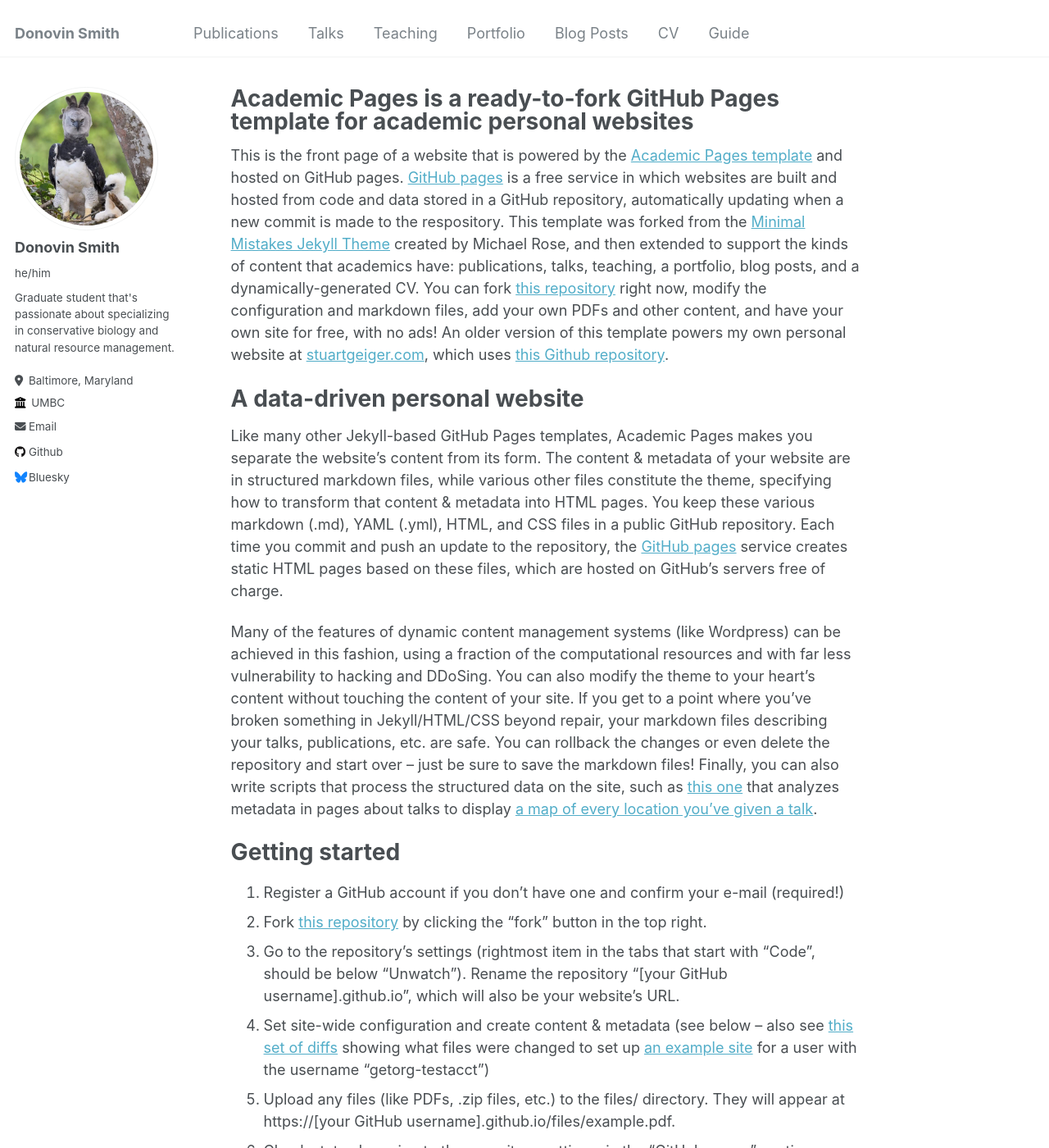
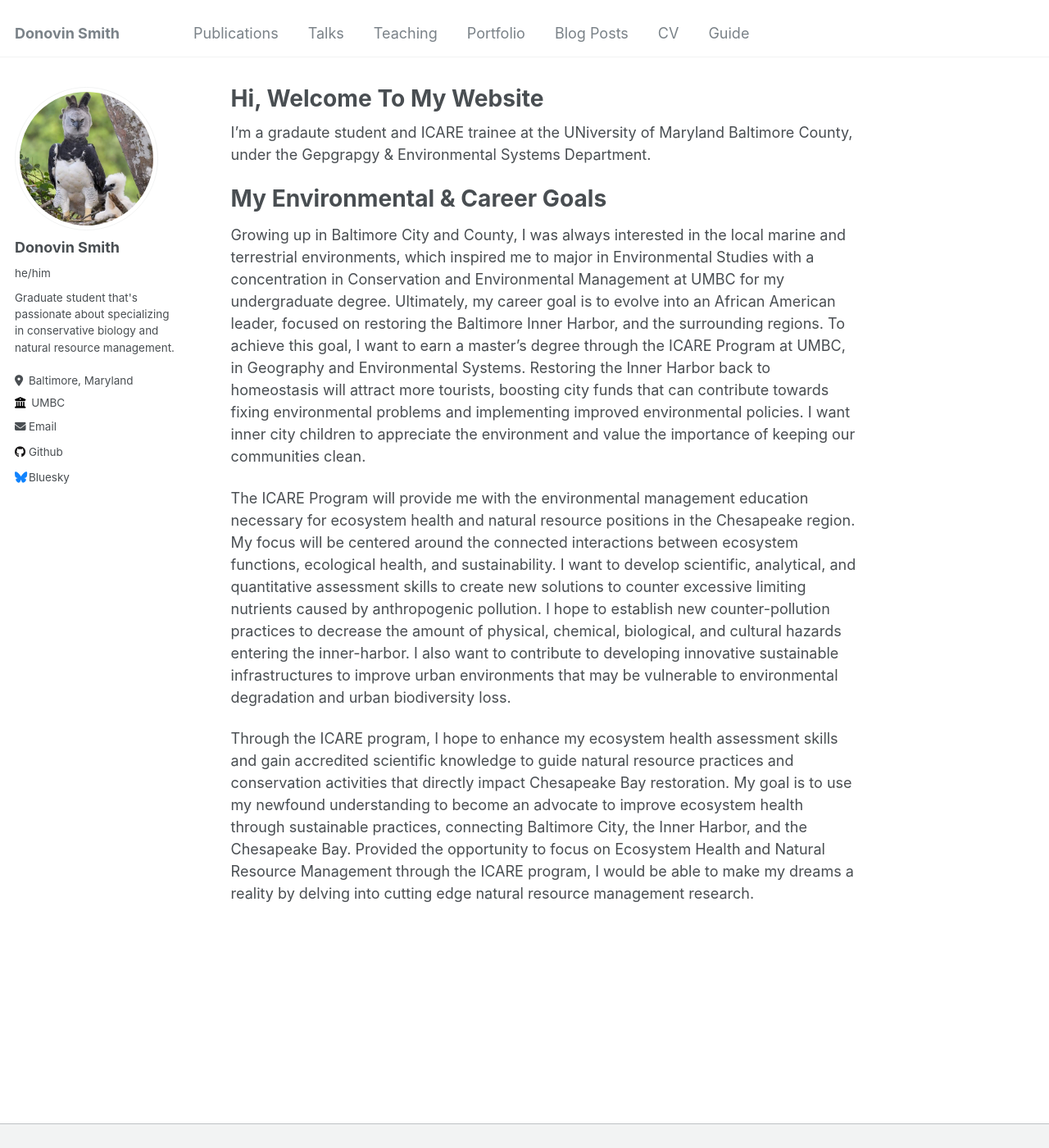
Before and after one commit to Donovin89/Donovin89.github.io, a Jekyll site: the page built from _pages/about.md, in a window 1280 px wide and 1400 px high. Shown: the whole window at 82% size. Built offline with Jekyll 4.4.1, drawn with Linux system fonts in a browser that asks for light colours; some of the changed text lies outside the part shown.

Commit message:
Update about.md

```diff
--- a/_pages/about.md
+++ b/_pages/about.md
@@ -1,49 +1,24 @@
 ---
 permalink: /
-title: "Academic Pages is a ready-to-fork GitHub Pages template for academic personal websites"
+title: "Hi, Welcome To My Website"
 author_profile: true
 redirect_from:
   - /about/
   - /about.html
 ---
+I'm a gradaute student and ICARE trainee at the UNiversity of Maryland Baltimore County, under the Gepgrapgy & Environmental Systems Department.
 
-This is the front page of a website that is powered by the [Academic Pages template](https://github.com/academicpages/academicpages.github.io) and hosted on GitHub pages. [GitHub pages](https://pages.github.com) is a free service in which websites are built and hosted from code and data stored in a GitHub repository, automatically updating when a new commit is made to the respository. This template was forked from the [Minimal Mistakes Jekyll Theme](https://mmistakes.github.io/minimal-mistakes/) created by Michael Rose, and then extended to support the kinds of content that academics have: publications, talks, teaching, a portfolio, blog posts, and a dynamically-generated CV. You can fork [this repository](https://github.com/academicpages/academicpages.github.io) right now, modify the configuration and markdown files, add your own PDFs and other content, and have your own site for free, with no ads! An older version of this template powers my own personal website at [stuartgeiger.com](http://stuartgeiger.com), which uses [this Github repository](https://github.com/staeiou/staeiou.github.io).
 
-A data-driven personal website
+My Environmental & Career Goals
 ======
-Like many other Jekyll-based GitHub Pages templates, Academic Pages makes you separate the website's content from its form. The content & metadata of your website are in structured markdown files, while various other files constitute the theme, specifying how to transform that content & metadata into HTML pages. You keep these various markdown (.md), YAML (.yml), HTML, and CSS files in a public GitHub repository. Each time you commit and push an update to the repository, the [GitHub pages](https://pages.github.com/) service creates static HTML pages based on these files, which are hosted on GitHub's servers free of charge.
 
-Many of the features of dynamic content management systems (like Wordpress) can be achieved in this fashion, using a fraction of the computational resources and with far less vulnerability to hacking and DDoSing. You can also modify the theme to your heart's content without touching the content of your site. If you get to a point where you've broken something in Jekyll/HTML/CSS beyond repair, your markdown files describing your talks, publications, etc. are safe. You can rollback the changes or even delete the repository and start over -- just be sure to save the markdown files! Finally, you can also write scripts that process the structured data on the site, such as [this one](https://github.com/academicpages/academicpages.github.io/blob/master/talkmap.ipynb) that analyzes metadata in pages about talks to display [a map of every location you've given a talk](https://academicpages.github.io/talkmap.html).
+Growing up in Baltimore City and County, I was always interested in the local marine
+and terrestrial environments, which inspired me to major in Environmental Studies with a
+concentration in Conservation and Environmental Management at UMBC for my undergraduate
+degree. Ultimately, my career goal is to evolve into an African American leader, focused on
+restoring the Baltimore Inner Harbor, and the surrounding regions. To achieve this goal, I want to earn a master’s degree through the ICARE Program at UMBC, in Geography and Environmental Systems. Restoring the Inner Harbor back to homeostasis will attract more tourists, boosting city funds that can contribute towards fixing environmental problems and implementing improved environmental policies. I want inner city children to appreciate the environment and value the importance of keeping our communities clean.
 
-Getting started
-======
-1. Register a GitHub account if you don't have one and confirm your e-mail (required!)
-1. Fork [this repository](https://github.com/academicpages/academicpages.github.io) by clicking the "fork" button in the top right.
-1. Go to the repository's settings (rightmost item in the tabs that start with "Code", should be below "Unwatch"). Rename the repository "[your GitHub username].github.io", which will also be your website's URL.
-1. Set site-wide configuration and create content & metadata (see below -- also see [this set of diffs](http://archive.is/3TPas) showing what files were changed to set up [an example site](https://getorg-testacct.github.io) for a user with the username "getorg-testacct")
-1. Upload any files (like PDFs, .zip files, etc.) to the files/ directory. They will appear at https://[your GitHub username].github.io/files/example.pdf.
-1. Check status by going to the repository settings, in the "GitHub pages" section
+The ICARE Program will provide me with the environmental management education necessary for ecosystem health and natural resource positions in the Chesapeake region. My focus will be centered around the connected interactions between ecosystem functions, ecological health, and sustainability. I want to develop scientific, analytical, and quantitative assessment skills to create new solutions to counter excessive limiting nutrients caused by anthropogenic pollution. I hope to establish new counter-pollution practices to decrease the amount of physical, chemical, biological, and cultural hazards entering the inner-harbor. I also want to contribute to developing innovative sustainable infrastructures to improve urban environments that may be vulnerable to environmental degradation and  urban biodiversity loss.
 
-Site-wide configuration
-------
-The main configuration file for the site is in the base directory in [_config.yml](https://github.com/academicpages/academicpages.github.io/blob/master/_config.yml), which defines the content in the sidebars and other site-wide features. You will need to replace the default variables with ones about yourself and your site's github repository. The configuration file for the top menu is in [_data/navigation.yml](https://github.com/academicpages/academicpages.github.io/blob/master/_data/navigation.yml). For example, if you don't have a portfolio or blog posts, you can remove those items from that navigation.yml file to remove them from the header.
-
-Create content & metadata
-------
-For site content, there is one markdown file for each type of content, which are stored in directories like _publications, _talks, _posts, _teaching, or _pages. For example, each talk is a markdown file in the [_talks directory](https://github.com/academicpages/academicpages.github.io/tree/master/_talks). At the top of each markdown file is structured data in YAML about the talk, which the theme will parse to do lots of cool stuff. The same structured data about a talk is used to generate the list of talks on the [Talks page](https://academicpages.github.io/talks), each [individual page](https://academicpages.github.io/talks/2012-03-01-talk-1) for specific talks, the talks section for the [CV page](https://academicpages.github.io/cv), and the [map of places you've given a talk](https://academicpages.github.io/talkmap.html) (if you run this [python file](https://github.com/academicpages/academicpages.github.io/blob/master/talkmap.py) or [Jupyter notebook](https://github.com/academicpages/academicpages.github.io/blob/master/talkmap.ipynb), which creates the HTML for the map based on the contents of the _talks directory).
-
-**Markdown generator**
-
-I have also created [a set of Jupyter notebooks](https://github.com/academicpages/academicpages.github.io/tree/master/markdown_generator
-) that converts a CSV containing structured data about talks or presentations into individual markdown files that will be properly formatted for the Academic Pages template. The sample CSVs in that directory are the ones I used to create my own personal website at stuartgeiger.com. My usual workflow is that I keep a spreadsheet of my publications and talks, then run the code in these notebooks to generate the markdown files, then commit and push them to the GitHub repository.
-
-How to edit your site's GitHub repository
-------
-Many people use a git client to create files on their local computer and then push them to GitHub's servers. If you are not familiar with git, you can directly edit these configuration and markdown files directly in the github.com interface. Navigate to a file (like [this one](https://github.com/academicpages/academicpages.github.io/blob/master/_talks/2012-03-01-talk-1.md) and click the pencil icon in the top right of the content preview (to the right of the "Raw | Blame | History" buttons). You can delete a file by clicking the trashcan icon to the right of the pencil icon. You can also create new files or upload files by navigating to a directory and clicking the "Create new file" or "Upload files" buttons.
-
-Example: editing a markdown file for a talk
-![Editing a markdown file for a talk](/images/editing-talk.png)
-
-For more info
-------
-More info about configuring Academic Pages can be found in [the guide](https://academicpages.github.io/markdown/). The [guides for the Minimal Mistakes theme](https://mmistakes.github.io/minimal-mistakes/docs/configuration/) (which this theme was forked from) might also be helpful.
+Through the ICARE program, I hope to enhance my ecosystem health assessment skills and gain accredited scientific knowledge to guide natural resource practices and conservation activities that directly impact Chesapeake Bay restoration.
+My goal is to use my newfound understanding to become an advocate to improve ecosystem health through sustainable practices, connecting Baltimore City, the Inner Harbor, and the Chesapeake Bay. Provided the opportunity to focus on Ecosystem Health and Natural Resource Management through the ICARE program, I would be able to make my dreams a reality by delving into cutting edge natural resource management research.
```
